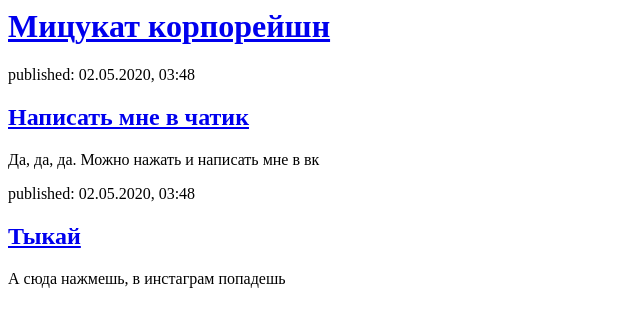
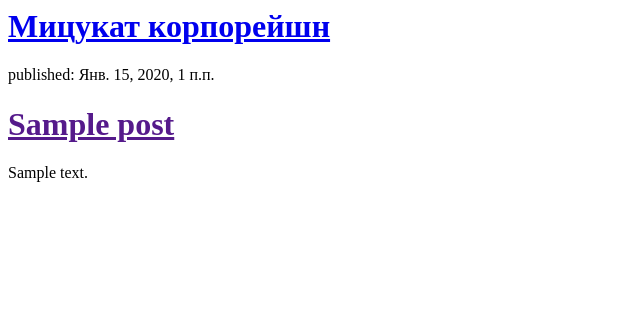
Before and after one commit to mitsuk-maksim/my-first-blog, a Django app: page / in a window 1280 px wide. Shown: the top 327 px of the page, without its empty margins (0-640 px from the left). Run offline with Django 3.2, Linux system fonts and the light colour scheme; tables that the repository leaves empty hold one stand-in row (values such as "Sample post").

Commit message:
Modified templates to display posts from database

```diff
--- a/blog/templates/blog/post_list.html
+++ b/blog/templates/blog/post_list.html
@@ -2,21 +2,18 @@
     <head>
         <title>Мицуката сайт</title>
     </head>
-    <body>
+        <body>
         <div>
             <h1><a href="/">Мицукат корпорейшн</a></h1>
         </div>
 
-        <div>
-            <p>published: 02.05.2020, 03:48</p>
-            <h2><a href="https://vk.com/mitsuk.maksim">Написать мне в чатик</a></h2>
-            <p>Да, да, да. Можно нажать и написать мне в вк</p>
-        </div>
+        {% for post in posts %}
+            <div>
+                <p>published: {{ post.published_date }}</p>
+                <h1><a href="">{{ post.title }}</a> </h1>
+                <p>{{ post.text|linebreaks }}</p>
+            </div>
+        {% endfor %}
 
-        <div>
-            <p>published: 02.05.2020, 03:48</p>
-            <h2><a href="https://www.instagram.com/mitsuk.maksim/">Тыкай</a></h2>
-            <p>А сюда нажмешь, в инстаграм попадешь</p>
-        </div>
     </body>
 </html>
--- a/blog/views.py
+++ b/blog/views.py
@@ -1,4 +1,8 @@
 from django.shortcuts import render
+from .models import Post
+from django.utils import timezone
+
 
 def post_list(request):
-    return render(request, 'blog/post_list.html', {})
+    posts = Post.objects.filter(published_date__lte=timezone.now()).order_by('published_date')
+    return render(request, 'blog/post_list.html', {'posts':posts})
```
